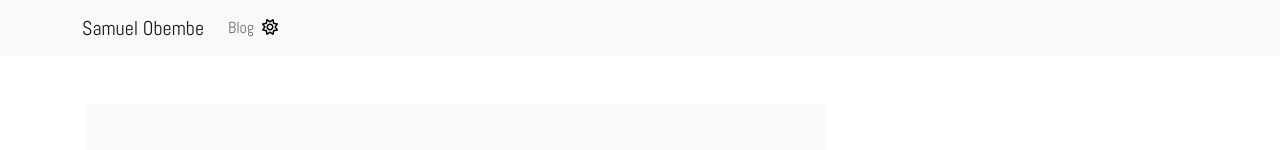
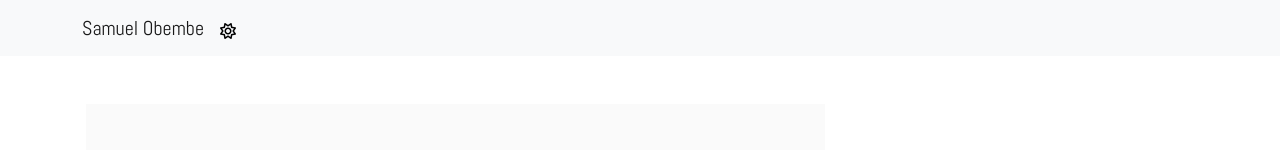
Before and after one commit to sam-obembe/PortfolioStatic, a plain HTML site: page index.html in a window 1280 px wide. Shown: the top 150 px of the page. Drawn offline with nearby package versions, Linux system fonts and the light colour scheme.

Commit message:
removing blog link

```diff
--- a/index.html
+++ b/index.html
@@ -42,9 +42,11 @@
                     <ul class="navbar-nav flex-grow-1">
 
                         <li class="nav-item custom-nav-item">
-                            <a class="nav-link" href="https://www.hashnode.com" target="_blank">
+                            <!--                            <a class="nav-link" href="https://www.hashnode.com" target="_blank">
                                 Blog
                             </a>
+                            -->
+
                         </li>
 
                         <li class="nav-item custom-nav-item mt-2">
```
